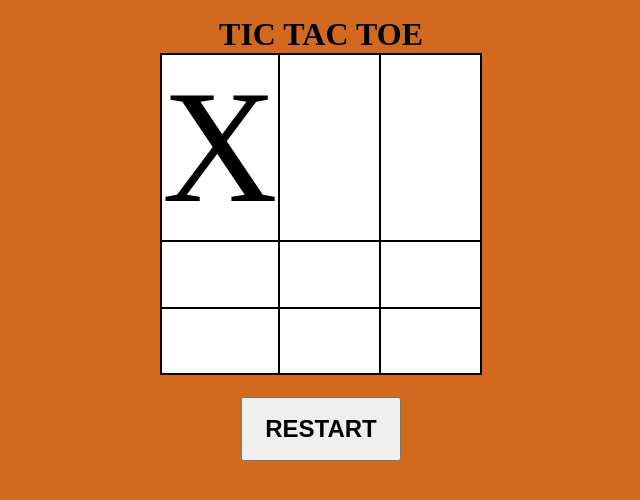
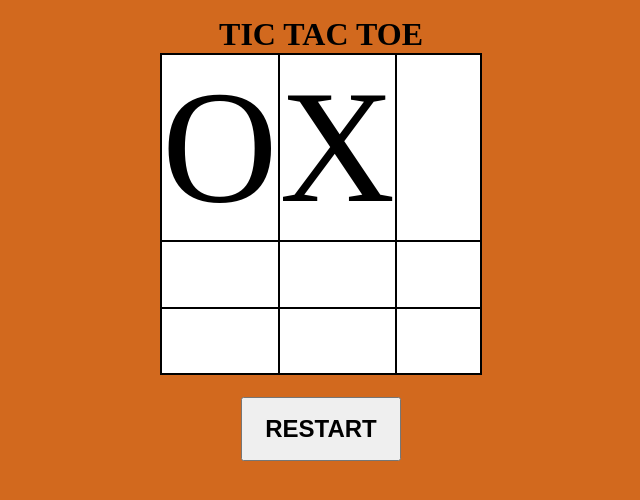
Before and after one commit to luan-nguyen20/ticTacToe, a plain HTML site: page index.html in a window 1280 px wide. Both pictures are taken after a click on the element 533 px from the left and 107 px from the top of the page. Shown: the whole page, without its empty margins (319-959 px from the left). Drawn offline with Linux system fonts and the light colour scheme.

Commit message:
basic game finished (no ai)

```diff
--- a/index.html
+++ b/index.html
@@ -8,15 +8,15 @@
     <body>
         <header>TIC TAC TOE</header>
         <div class="board">
-            <div class="cell"> </div>
-            <div class="cell"> </div>
-            <div class="cell"> </div>
-            <div class="cell"> </div>
-            <div class="cell"> </div>
-            <div class="cell"> </div>
-            <div class="cell"> </div>
-            <div class="cell"> </div>
-            <div class="cell"> </div>
+            <div class="cell" id="0"> </div>
+            <div class="cell" id="1"> </div>
+            <div class="cell" id="2"> </div>
+            <div class="cell" id="3"> </div>
+            <div class="cell" id="4"> </div>
+            <div class="cell" id="5"> </div>
+            <div class="cell" id="6"> </div>
+            <div class="cell" id="7"> </div>
+            <div class="cell" id="8"> </div>
         </div>
         <div class="message"> </div>
         <div class="restartBtn"><button>RESTART</button></div>
--- a/script.js
+++ b/script.js
@@ -1,46 +1,159 @@
+// const cells = Array.from(document.querySelectorAll('.cell'));
+// const message = document.querySelector('.message');
+// const restartBtn = document.querySelector('.restartBtn');
+
+// cells.forEach(cell => {
+//     cell.addEventListener('click',e => {
+//         play(e);
+//     });
+// });
+
+// restartBtn.addEventListener('click', restart);
+
+// let val = ' ';
+// function play(e){
+//     if(e.target.textContent === ' '){ // if cell is blank
+//         val === 'X' ? val = 'O' : val = 'X'; // alternate X and O
+//         e.target.textContent = val;
+//         checkVictory();
+//     }
+// }
+
+// function checkVictory(){
+//     const winCombo = [[0,1,2],[3,4,5],[6,7,8], // 3 rows
+//                     [0,3,6],[1,4,7],[2,5,8], // 3 cols
+//                     [0,4,8],[2,4,6]]; // 2 diagonals
+
+//     winCombo.forEach(combo => {
+//         if(cells[combo[0]].textContent===cells[combo[1]].textContent
+//             && cells[combo[1]].textContent===cells[combo[2]].textContent
+//             && cells[combo[0]].textContent !== " "){
+//             message.textContent = "Player " + val + " wins!";
+//             cells.forEach(cell => {
+//                 cell.classList.add("disabled");
+//             });
+//         }
+//     })
+// }
+
+// function restart(){
+//     val = ' ';
+//     message.textContent = ' ';
+//     cells.forEach(cell => {
+//         cell.textContent = ' ';
+//         cell.classList.remove("disabled");
+//     });
+// }
+
+let originalBoard;
+const humanPlayer = "O";
+const comPlayer = "X";
+let winnerFound = false;
+
+const winCombos = [[0,1,2],[3,4,5],[6,7,8], // 3 rows
+                    [0,3,6],[1,4,7],[2,5,8], // 3 cols
+                    [0,4,8],[2,4,6]]; // 2 diagonals
+
+const message = document.querySelector('.message');
 const cells = Array.from(document.querySelectorAll('.cell'));
-const message = document.querySelector('.message');
 const restartBtn = document.querySelector('.restartBtn');
+restartBtn.addEventListener('click', startGame);
 
-cells.forEach(cell => {
-    cell.addEventListener('click',e => {
-        play(e);
+//helper funcs
+//*****************************************************************
+function disableCells(){
+    cells.forEach(cell => {
+        cell.classList.add("disabled");
     });
-});
+}
 
-restartBtn.addEventListener('click', restart);
+function enableCells(){
+    cells.forEach(cell => {
+        cell.classList.remove("disabled");
+    });
+}
+//*****************************************************************
 
-let val = ' ';
-function play(e){
-    if(e.target.textContent === ' '){ // if cell is blank
-        val === 'X' ? val = 'O' : val = 'X'; // alternate X and O
-        e.target.textContent = val;
-        checkVictory();
+startGame();
+
+function startGame(){
+    winnerFound = false;
+    message.textContent = ' ';
+    originalBoard = Array.from(Array(9).keys()); //create array with 9 elems, values from 0-8.
+    enableCells();
+    cells.forEach(cell => {
+        cell.textContent = ' ';
+        cell.style.removeProperty('background-color');
+        cell.addEventListener('click',turnClick, false);
+    });
+}
+
+function turnClick(clickEvent){
+    if(typeof originalBoard[clickEvent.target.id] === 'number'){ // if board content of cell is a number (cell is blank)
+        turn(clickEvent.target.id, humanPlayer); // wrapped in 'turnClick' because the 'turn' func can be called with human or AI player.
+        if(!checkTie() && !winnerFound){ //if not tied, com takes a turn, with square id gotten from bestMove()
+            turn(bestMove(), comPlayer);
+        }
     }
 }
 
-function checkVictory(){
-    const winCombo = [[0,1,2],[3,4,5],[6,7,8], // 3 rows
-                    [0,3,6],[1,4,7],[2,5,8], // 3 cols
-                    [0,4,8],[2,4,6]]; // 2 diagonals
+function turn(clickedCellID, player){
+    originalBoard[clickedCellID] = player;
+    document.getElementById(clickedCellID).textContent = player;
 
-    winCombo.forEach(combo => {
-        if(cells[combo[0]].textContent===cells[combo[1]].textContent
-            && cells[combo[1]].textContent===cells[combo[2]].textContent
-            && cells[combo[0]].textContent !== " "){
-            message.textContent = "Player " + val + " wins!";
-            cells.forEach(cell => {
-                cell.classList.add("disabled");
-            });
-        }
-    })
+    let gameWon = checkVictory(originalBoard, player);
+    if(gameWon) {gameOver(gameWon);}
 }
 
-function restart(){
-    val = ' ';
-    message.textContent = ' ';
-    cells.forEach(cell => {
-        cell.textContent = ' ';
-        cell.classList.remove("disabled");
+// board is 9 elems array [0,1,2,3,4,5,6,7,8] with 'X' or 'O' where players played.
+function checkVictory(board, player){
+    //find places on board that has been played.
+    // let plays = board.reduce((accumulator, elem, index) => { //go through each elem of board
+    //     (elem === player) ? accumulator.concat(index) : accumulator; //if elem = player, add index to accumulator, if not, return accumulator without adding anything.
+    // },[]); //initialize accumulator to []
+    let gameWon = null;
+
+    for(let i=0; i<winCombos.length; i++){
+        combo = winCombos[i];
+        if(board[combo[0]]===board[combo[1]]
+        && board[combo[1]]===board[combo[2]] //if match a winning combo,
+        && board[combo[0]] !== /^[\d]$/){ //and content is not a digit (should be 'O' or 'X').
+
+            winnerFound = true;
+            gameWon = {index: i, player: player};
+            break;
+        }
+    }
+    return gameWon; //null if no winner, hash if someone win (with which combo and which player won)
+}
+
+function gameOver(gameWon){
+    //highlight squares that are part of winning combo
+    winCombos[gameWon.index].forEach(index => {
+        document.getElementById(index).style.backgroundColor =
+            gameWon.player === humanPlayer ? "lightGreen" : "red"; //green if human, red if com
     });
+
+    //disable clicking on any squares
+    disableCells();
+
+    message.textContent = gameWon.player + " wins!";
 }
+
+function emptySquares(){
+    //get all elems with type 'number', which is empty
+    return originalBoard.filter(square => typeof square === 'number');
+}
+
+function bestMove(){
+    return emptySquares()[0]; //return first empty square
+}
+
+function checkTie(){
+    if(emptySquares().length === 0 && !winnerFound){ //if no empty squares and no winner found
+        disableCells();
+        message.textContent = "IT'S A DRAW";
+        return true;
+    }
+    return false;
+}
```
